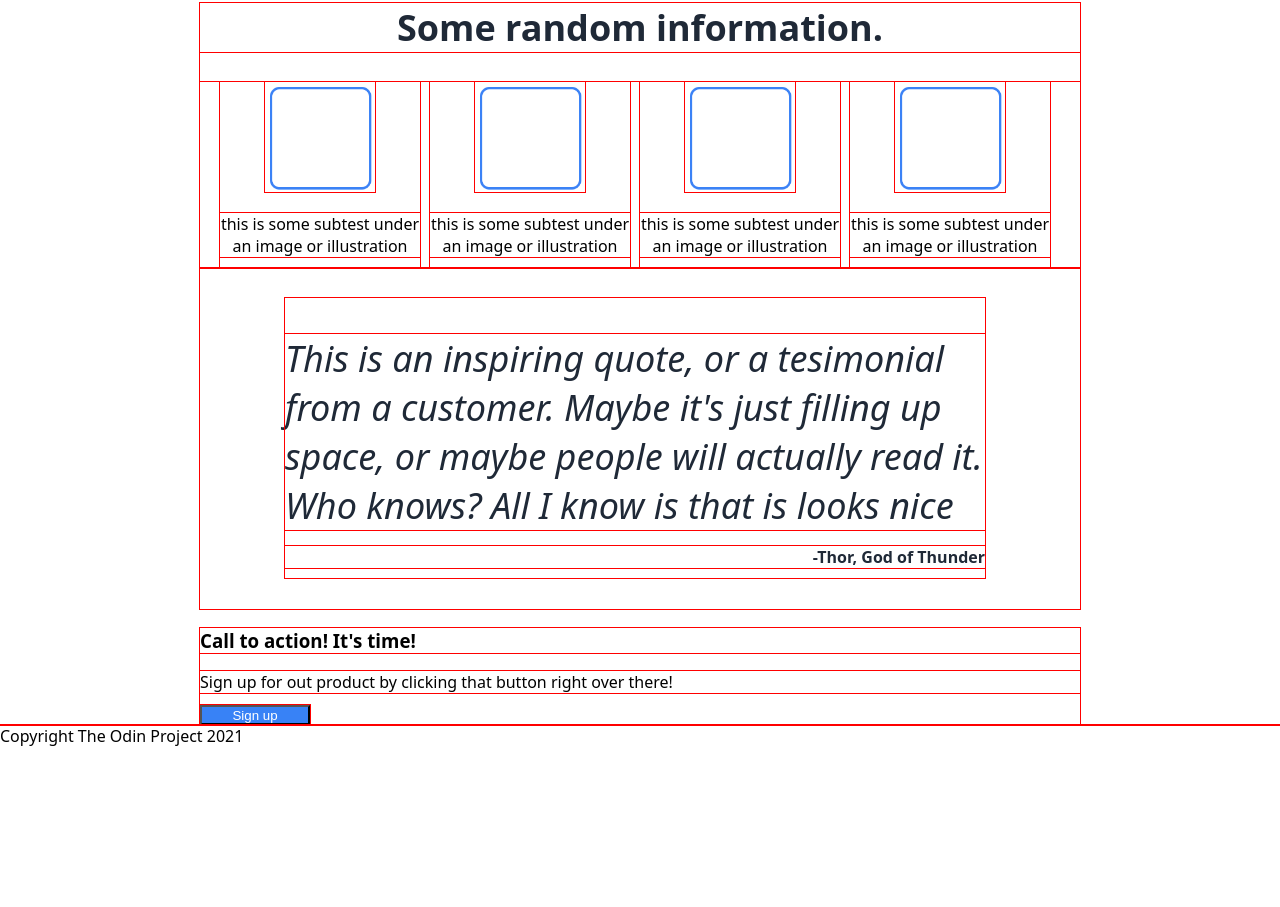
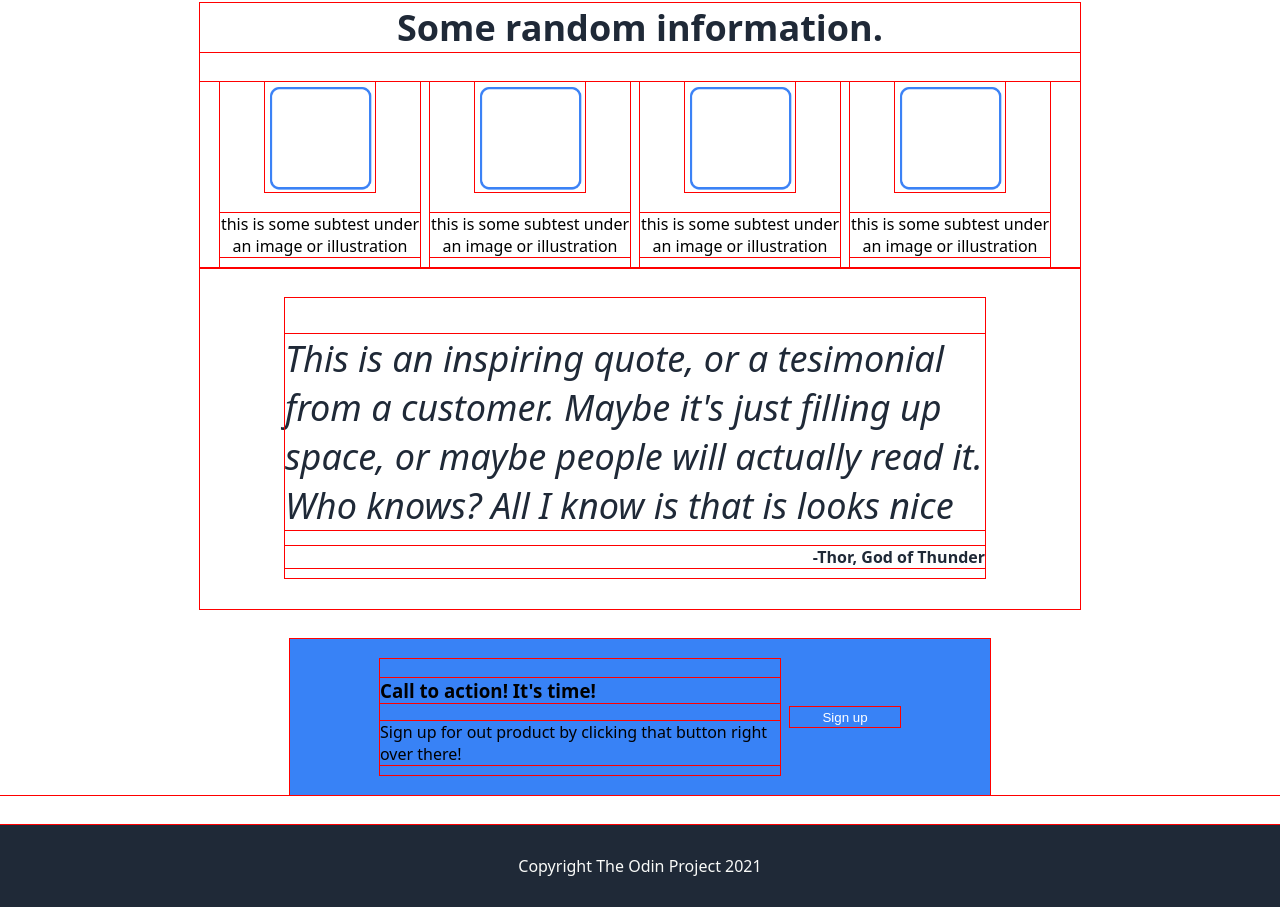
Before and after one commit to Serambe/Landing-Page, a plain HTML site: page index.html in a window 1280 px wide. Shown: the part 690-1597 px from the top of the page. Before the commit the page ends 1437 px from the top, so only its background shows below. Drawn offline with Linux system fonts and the light colour scheme.

Commit message:
Isolate call to action, finish footer

```diff
--- a/index.html
+++ b/index.html
@@ -24,7 +24,8 @@
                         <button class="hero1-1btn">Sign up</button>
                     <div class="hero1-1img">
                         <img src="./images/placeholderimg.png"
-                            alt="this is a placeholder for an image" height="210" width="410">
+                        alt="this is a placeholder for an image"
+                        height="210" width="410">
                     </div>
                 </div>
             </div>
@@ -58,9 +59,11 @@
                 </div>
             </div>
             <div class="cl2action">
-                <h3>Call to action! It's time!</h3>
-                <p>Sign up for out product by clicking that button right over there!</p>
-                <button>Sign up</button>
+                <div class="item3">
+                    <h3>Call to action! It's time!</h3>
+                    <p>Sign up for out product by clicking that button right over there!</p>
+                </div>
+                <button class="button2">Sign up</button>
             </div>
         </div>
             <footer class="footer">Copyright The Odin Project 2021</footer>
--- a/style.css
+++ b/style.css
@@ -115,3 +115,37 @@ button {
     font-style: normal;
     font-weight: bolder;
   }
+
+  .cl2action{
+    display: flex;
+    justify-content: center;
+    align-items: center;
+    background-color: #3882f6;
+    margin-top: 30px;
+    margin-bottom: 30px;
+    margin-left: 90px;
+    margin-right: 90px;
+    padding-top: 20px;
+    padding-bottom: 20px;
+  }
+
+  .item3{
+    width:400px;
+    text-align:left;
+    display:block;
+    margin-right: 10px;
+    margin-bottom: 0px;
+    float:left;
+  }
+
+  .button2{
+    border: white;
+  }
+
+  .footer{
+    display: flex;
+    justify-content: center;
+    padding: 30px;
+    background-color: #1f2937;
+    color: #f9faf8;
+  }
```
